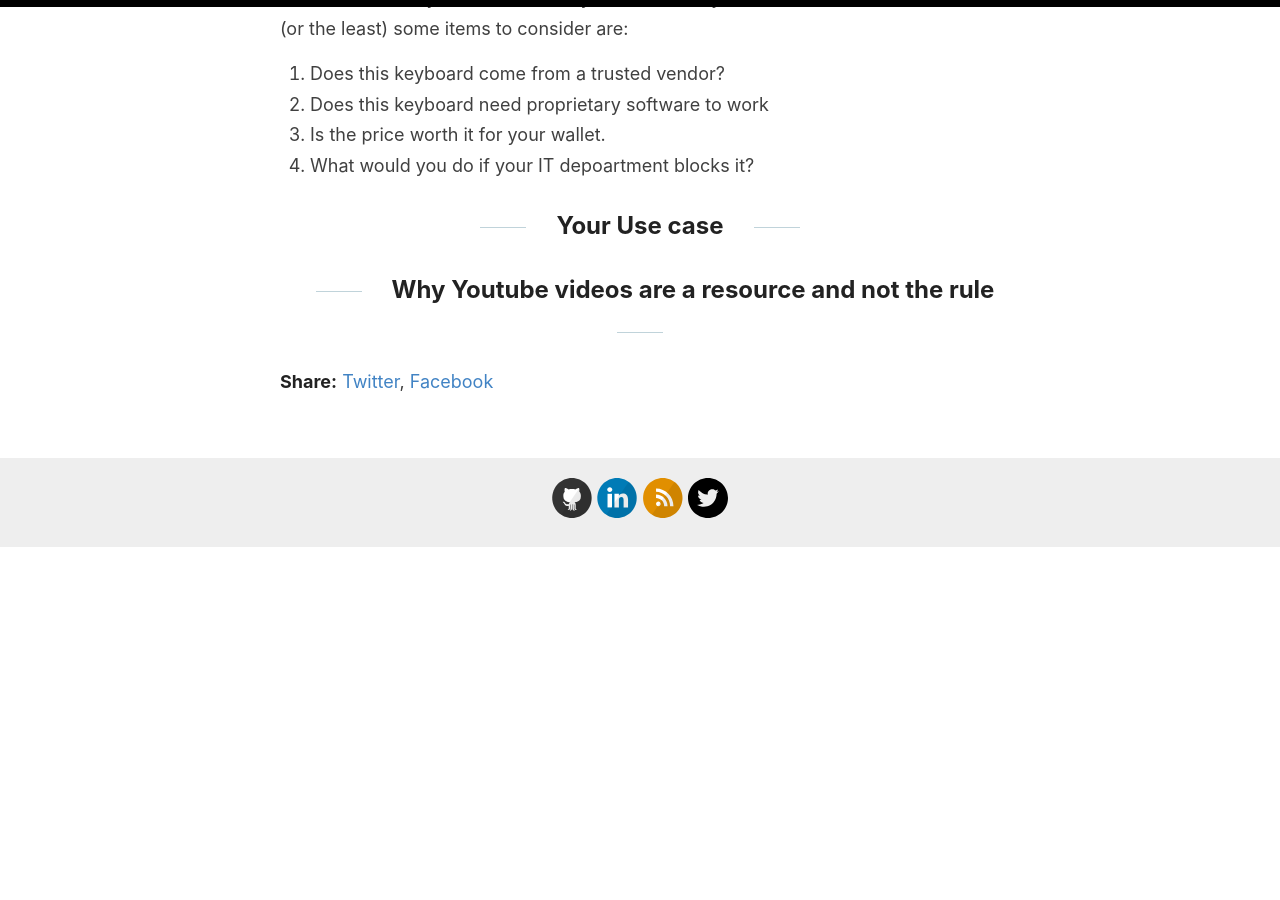
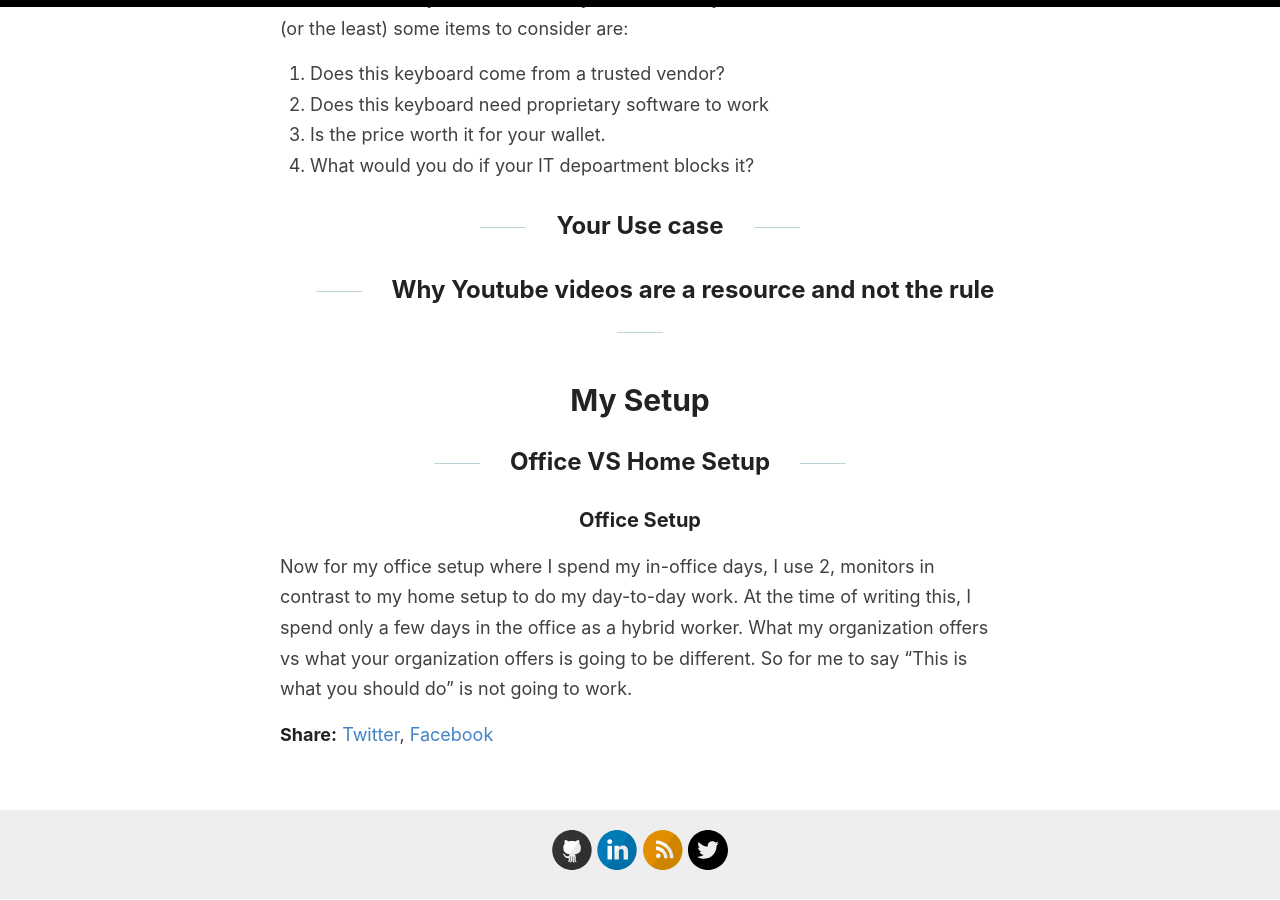
Before and after one commit to zavalalabs/zavalalabs.github.io, a Jekyll site: the page built from _posts/2023-3-22-Developing.md, in a window 1280 px wide and 900 px high, scrolled down 1119 px. Built offline with Jekyll 4.4.1, drawn with Linux system fonts in a browser that asks for light colours; before the commit the page ends 1666 px from its top, so only the background shows below that.

Commit message:
Add my office setup

```diff
--- a/_posts/2023-3-22-Developing.md
+++ b/_posts/2023-3-22-Developing.md
@@ -26,3 +26,11 @@
 ## Your Use case
 
 ## Why Youtube videos are a resource and not the rule
+
+# My Setup
+
+## Office VS Home Setup
+
+### Office Setup
+
+Now for my office setup where I spend my in-office days, I use 2, monitors in contrast to my home setup to do my day-to-day work. At the time of writing this, I spend only a few days in the office as a hybrid worker. What my organization offers vs what your organization offers is going to be different. So for me to say "This is what you should do" is not going to work.
```
